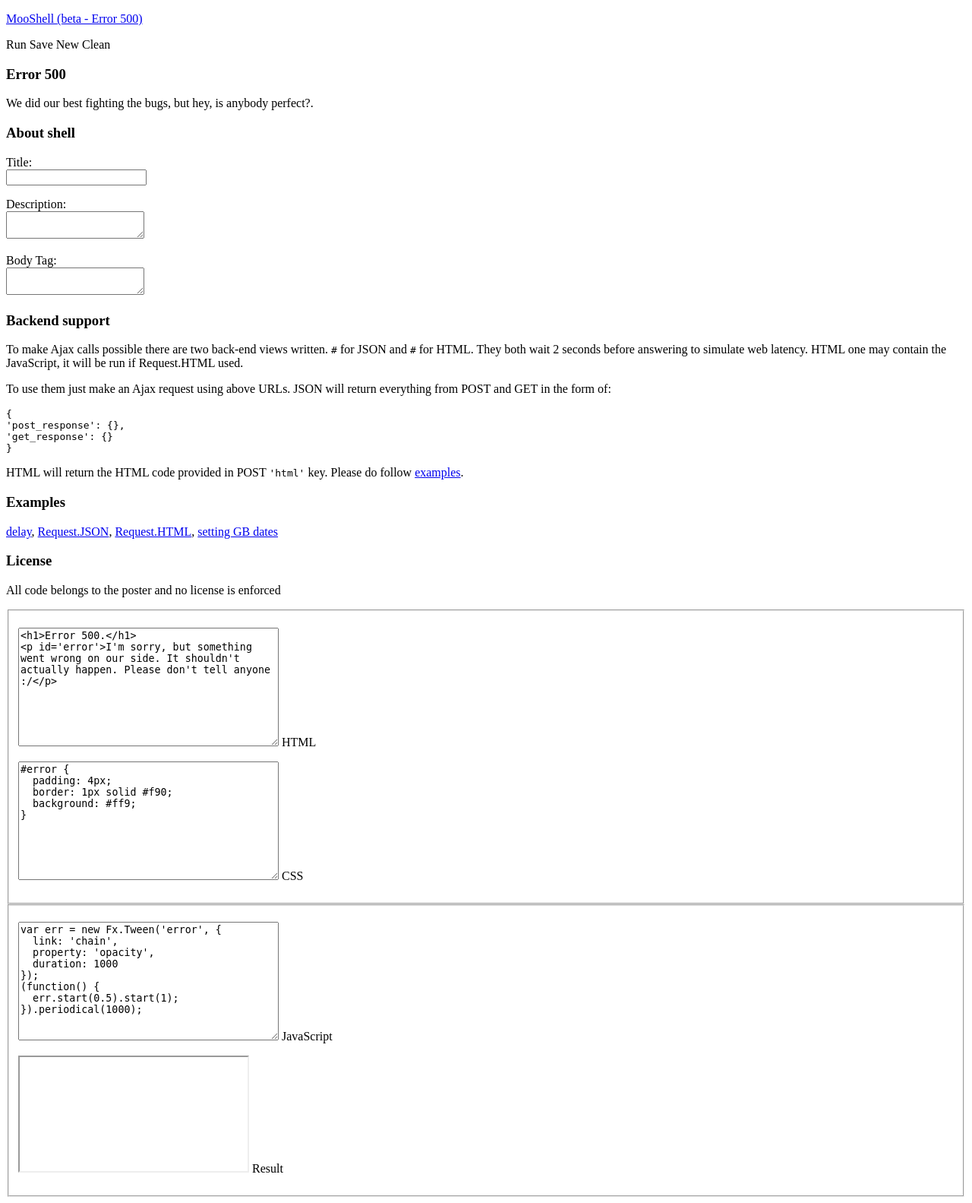
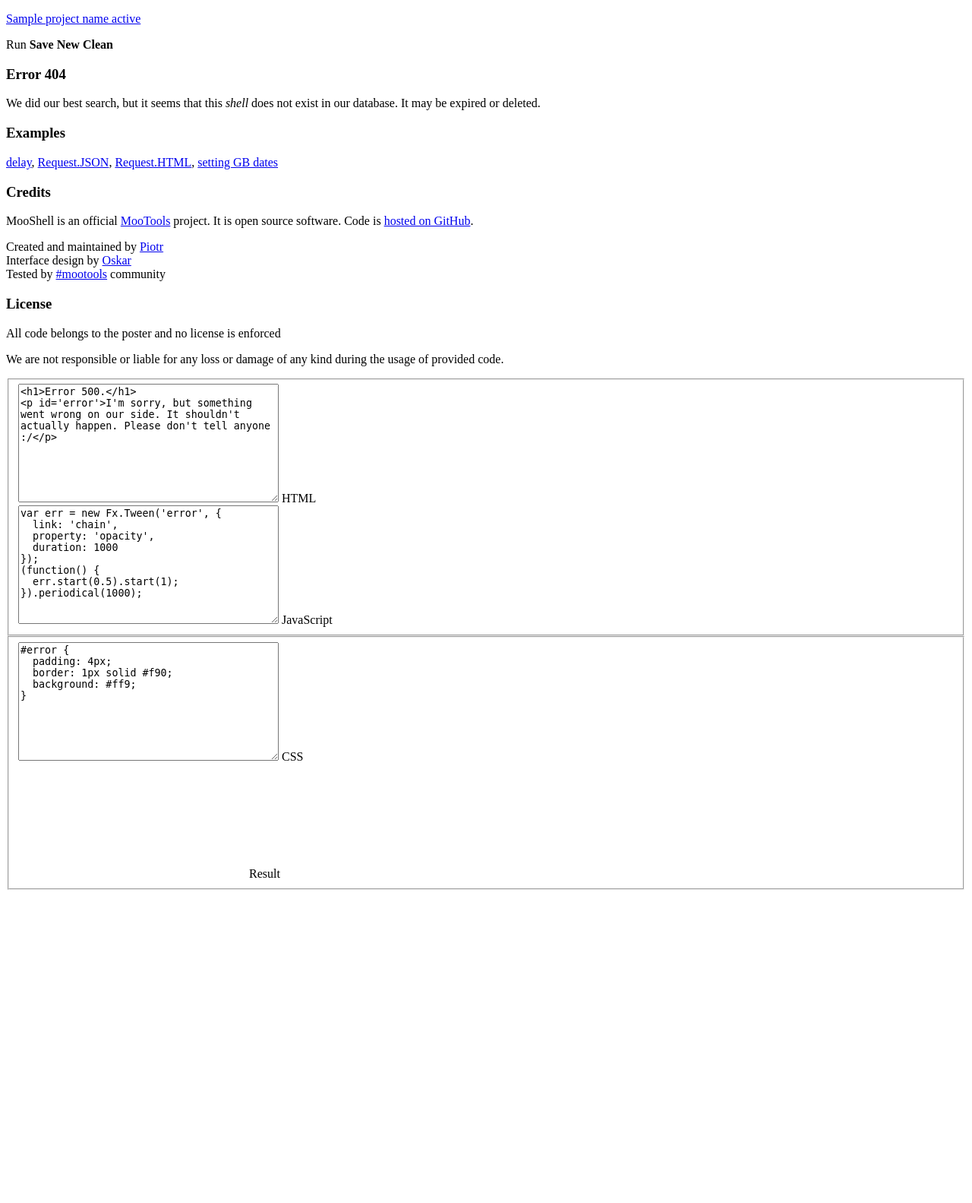
Before and after one commit to timwienk/mooshell, a Django app: template templates/500.html in a window 1280 px wide. Shown: the whole page at 76% size. After the commit the page ends 1171 px from the top, so only its background shows below. Run offline with Django 3.2, Linux system fonts and the light colour scheme; the template is opened without the code that fills it: most values are stand-ins (such as "Sample title", 1, 10 or a date in 2020); form fields are guessed from the names that the template uses.

Commit message:
Fixed error pages, resources in embedded version

```diff
--- a/settings.py
+++ b/settings.py
@@ -8,6 +8,7 @@ MOOSHELL_DEFAULT_SKIN = 'light'
 
 MOOSHELL_STANDARD_LAYOUT = MOOSHELL_CROSS_LAYOUT
 MOOSHELL_EMBEDDED_TITLES = {"js": "JavaScript",
+							'resources': "Resources",
 							"html": "HTML",
 							"css": "CSS",
 							"result": "Result"}
--- a/templates/500.html
+++ b/templates/500.html
@@ -6,114 +6,100 @@
 	<meta name="keywords" edit="mootools,javascript,javascript framework,shell,test">
 	<meta name="robots" edit="all">
 
-	<title>Error 500 | MooShell</title>
+	<title>Error 500 {{ title_separator }}{{ project_name }}{{ seo_title_tail }}</title>
 
 	<meta name="author" edit="Piotr Zalewa">
 	<meta name='copyright' content='share alike'/>
 
-	<script type="text/javascript" src="{% url mooshell_media "js/lib/mootools-1.2.4-core-yc.js" %}"></script>
-	<script type="text/javascript" src="{% url mooshell_media "js/lib/mootools-1.2.4.1-more.js" %}"></script>
-	<script type="text/javascript" src="{% url mooshell_media "js/lib/posteditor-clientcide-trunk-2.1.0.js" %}"></script>
+	<script type="text/javascript" src="{% url mooshell_js "lib/mootools-1.2.4-core-yc.js" %}"></script>
+	<script type="text/javascript" src="{% url mooshell_js "lib/mootools-1.2.4.1-more.js" %}"></script>
+	<script type="text/javascript" src="{% url mooshell_js "lib/posteditor-clientcide-trunk-2.1.0.js" %}"></script>
 	<script type="text/javascript" src="{% url codemirror "js/codemirror.js" %}"></script>
 	<script type="text/javascript" src="{% url codemirror "js/mirrorframe.js" %}"></script>
 
-	<script type="text/javascript" src="{% url mooshell_media "js/Sidebar.js" %}"></script>
-	<script type="text/javascript" src="{% url mooshell_media "js/LayoutCM.js" %}"></script>
-	<script type="text/javascript" src="{% url mooshell_media "js/Actions.js" %}"></script>
-	<script type="text/javascript" src="{% url mooshell_media "js/EditorCM.js" %}"></script>
-	<script type="text/javascript" src="{% url mooshell_media "js/Settings.js" %}"></script>
+	<script type="text/javascript" src="{% url mooshell_js "Sidebar.js" %}"></script>
+	<script type="text/javascript" src="{% url mooshell_js "LayoutCM.js" %}"></script>
+	<script type="text/javascript" src="{% url mooshell_js "Actions.js" %}"></script>
+	<script type="text/javascript" src="{% url mooshell_js "EditorCM.js" %}"></script>
+	<script type="text/javascript" src="{% url mooshell_js "Settings.js" %}"></script>
 
-	<link rel="stylesheet" type="text/css" href="{% url mooshell_media "css/normalize.css" %}"/>
-	<link rel="stylesheet" type="text/css" href="{% url mooshell_media "css/tricks.css" %}"/>
+	<link rel="stylesheet" type="text/css" href="{% url mooshell_css "normalize.css" %}"/>
+	<link rel="stylesheet" type="text/css" href="{% url mooshell_css "tricks.css" %}"/>
 	<!--[if lte IE 6]>
-		<link rel="stylesheet" type="text/css" href="{% url mooshell_media "css/ie-hacks.css" %}"/>
+		<link rel="stylesheet" type="text/css" href="{% url mooshell_css "ie-hacks.css" %}"/>
 	<![endif]-->
-	<link rel="stylesheet" type="text/css" href="{% url mooshell_media "css/style.css" %}"/>
-	<link rel="stylesheet" type="text/css" href="{% url mooshell_media "css/light.css" %}"/>
+	<link rel="stylesheet" type="text/css" href="{% url mooshell_css "style.css" %}"/>
+	<link rel="stylesheet" type="text/css" href="{% url mooshell_css "light.css" %}"/>
 
 	<script type='text/javascript'>
-		var no_pairs = false;
-		var mediapath = "{% url mooshell_media "/" %}";
-		var codemirrorpath = "{% url codemirror "" %}";
-		var get_dependencies_url = '{{ get_dependencies_url|safe }}';
+		var csspath = "/css/",
+			jspath = "/js/",
+			imgpath = "/img/",
+			mediapath = "/mooshellmedia/",
+			codemirrorpath = "/codemirror/",
+			makefavouritepath = "/make_favourite/",
+			mooshell;
+		Layout.skin = "light"
 		window.addEvent('load', function() {
 			$extend(Layout, new Events());
-			var mooshell = new MooShellActions({
+			mooshell = new MooShellActions({
 				exampleURL: "{{ example_url }}",
-				exampleSaveUrl: '{% url pastie_save %}'
-			}).run();
-			new MooShellEditor.JS($('id_code_js'),{
-				{% if nopairs %}smartTypingPairs: false,{% endif %}
-			}); // add user defined parameters
-			new MooShellEditor.HTML($('id_code_html'), {
-				{% if nopairs %}smartTypingPairs: false,{% endif %}
-			}); // add user defined parameters
-			new MooShellEditor.CSS($('id_code_css'), {
-				{% if nopairs %}smartTypingPairs: false,{% endif %}
-			}); // add user defined parameters
-			Layout.start();
-			{# var mooshellSettings = new MooShellSettings(); #}
+				exampleSaveUrl: '{% url pastie_save %}',
+				loadDependenciesURL: '_get_dependencies/{lib_id}',
+				loadLibraryVersionsURL: '/_get_library_versions/{group_id}/'
+			});
+			new MooShellEditor.JS($('id_code_js')); // add user defined parameters
+			new MooShellEditor.HTML($('id_code_html')); // add user defined parameters
+			new MooShellEditor.CSS($('id_code_css')); // add user defined parameters
+			Layout.render();
+			$('show-result').submit();
 		});
 	</script>
 </head>
 <body>
-
-	<form method='post' id='show-result' target='result' action='/_display/' >
+	<form method='post' id='show-result' target='result' action='{{ FORCE_SHOW_SERVER }}{% url pastie_display %}light/' >
 		<div id='header'>
 			<div id='branding'>
-				<p id='name'><a href='/' id='home'>MooShell (beta - Error 500)</a></p>
+				<p id='name'><a href='{% url pastie %}' id='home'>{{ project_name }} {{ project_status }}</a></p>
 			</div>
 			<div id='actions'>
 				<a id='run'><span>Run</span></a>
-				<a id="savenew"><span>Save New</span></a>
-				<a id='clean'><span>Clean</span></a>
+				<a class="collapsedActions" id="savenew"><strong><span>Save New</span></strong></a>
+				<a class="collapsedActions" id='clean'><strong><span>Clean</span></strong></a>
 			</div>
+
 		</div>
-
 		<div id='sidebar'>
-			<h3>Error 500</h3>
+			<h3>Error 404</h3>
 			<div class='text'>
 				<p>
-					We did our best fighting the bugs, but hey, is anybody perfect?.
+					We did our best search, but it seems that this <em>shell</em>
+					does not exist in our database. It may be expired or deleted.
 				</p>
 			</div>
 			{% include "_mooshell_latest.html" %}
-			{% include "_mooshell_about.html" %}
 			{% include "_mooshell_examples.html" %}
 			{% include "_mooshell_options.html" %}
+			{% include "_mooshell_credits.html" %}
 			<h3>License</h3>
-
 			<div class='text'>
-			{% comment %}
-				<p>All code is published under MIT-style license unless specified otherwise.</p>
-			{% endcomment %}
 				<p>All code belongs to the poster and no license is enforced</p>
+				<p>We are not responsible or liable for any loss or damage of any kind during the usage of provided code.</p>
 			</div>
 		</div>
 		<input type='hidden' name='js_lib' value='2'/>
 		<input type='hidden' name='js_wrap' value='d'/>
-
-
 		<div id="content">
 			<input type="hidden" name="slug" id="id_slug" />
 			<input type="hidden" name="version" id="id_version" />
-			<fieldset class='fieldset_static'>
-				<p class='optional'>
+			<fieldset class='column left'>
+				<div class='window top'>
 					<textarea id="id_code_html" rows="10" cols="40" name="code_html"><h1>Error 500.</h1>
 <p id='error'>I'm sorry, but something went wrong on our side. It shouldn't actually happen. Please don't tell anyone :/</p></textarea>
-					<span class='editor_label'>HTML</span>
-				</p>
-				<p class='optional'>
-					<textarea id="id_code_css" rows="10" cols="40" name="code_css">#error {
-  padding: 4px;
-  border: 1px solid #f90;
-  background: #ff9;
-}</textarea>
-					<span class='editor_label'>CSS</span>
-				</p>
-			</fieldset>
-			<fieldset class=''>
-				<p class='optional'>
+					<span class='window_label'>HTML</span>
+				</div>
+				<div class='handler handler_horizontal'></div>
+				<div class='window bottom'>
 					<textarea id="id_code_js" rows="10" cols="40" name="code_js">var err = new Fx.Tween('error', {
   link: 'chain',
   property: 'opacity',
@@ -122,25 +108,27 @@
 (function() {
   err.start(0.5).start(1);
 }).periodical(1000);</textarea>
-					<span class='editor_label'>JavaScript</span>
-				</p>
-				<p id='result'>
-					<iframe name='result'></iframe>
-					<span class='editor_label'>Result</span>
-				</p>
+					<span class='window_label'>JavaScript</span>
+				</div>
+				<div class="shim"></div>
 			</fieldset>
-		</form>
-	</div>
-
-
-	<script type="text/javascript">
-		var gaJsHost = (("https:" == document.location.protocol) ? "https://ssl." : "http://www.");
-		document.write(unescape("%3Cscript src='" + gaJsHost + "google-analytics.com/ga.js' type='text/javascript'%3E%3C/script%3E"));
-	</script>
-	<script type="text/javascript">
-		try {
-			var pageTracker = _gat._getTracker("UA-366077-12");
-			pageTracker._trackPageview();
-		} catch(err) {}
-	</script>
+			<div class='handler' id='handler_vertical'></div>
+			<fieldset class='column right'>
+				<div class='window top'>
+					<textarea id="id_code_css" rows="10" cols="40" name="code_css">#error {
+  padding: 4px;
+  border: 1px solid #f90;
+  background: #ff9;
+}</textarea>
+					<span class='window_label'>CSS</span>
+				</div>
+				<div class='handler handler_horizontal'></div>
+				<div id='result' class='window bottom'>
+					<iframe name='result' frameBorder='0'></iframe>
+					<span class='window_label'>Result</span>
+				</div>
+				<div class="shim"></div>
+			</fieldset>
+		</div>
+	</form>
 </body></html>
```
Also changed, not shown: templates/404.html (+66 -79 lines), templates/embedded.html (+10 -3 lines), views.py (+16 -3 lines).
